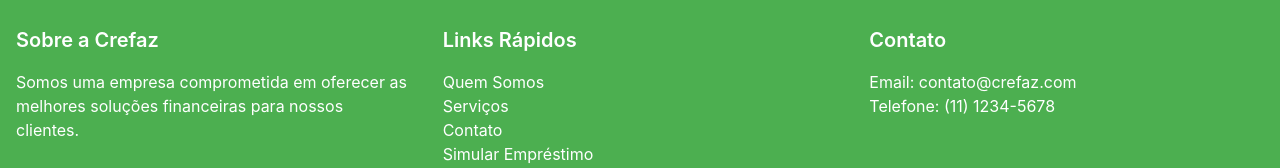
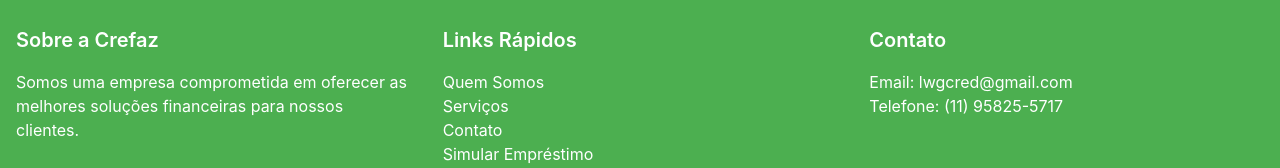
Before and after one commit to pixeldreamdev/integracao-api, a Next.js app: page / in a window 1280 px wide. Shown: the part 1918-2086 px from the top of the page. Built offline with nearby package versions, Linux system fonts and the light colour scheme.

Commit message:
att contatos

```diff
--- a/package.json
+++ b/package.json
@@ -22,7 +22,7 @@
     "react": "^18.2.0",
     "react-dom": "^18.2.0",
     "react-hook-form": "^7.50.1",
-    "react-icons": "^4.10.1",
+    "react-icons": "^4.12.0",
     "shadcn-ui": "^0.9.0",
     "sweetalert2": "^11.14.0",
     "tailwind-merge": "^2.5.2",
--- a/src/app/page.js
+++ b/src/app/page.js
@@ -5,6 +5,7 @@
 import HeroSection from './components/HeroSection';
 import ServiceBox from './components/ServiceBox';
 import CTASection from './components/CTASection';
+import { FaEnvelope, FaWhatsapp } from 'react-icons/fa';
 
 export default function Home() {
   return (
@@ -103,8 +104,8 @@
             </div>
             <div>
               <h3 className="text-xl font-semibold mb-4">Contato</h3>
-              <p>Email: contato@crefaz.com</p>
-              <p>Telefone: (11) 1234-5678</p>
+              <p>Email: lwgcred@gmail.com</p>
+              <p>Telefone: (11) 95825-5717</p>
             </div>
           </div>
         </div>
```
Also changed, not shown: 1 other file (tests, documents, lock files or other folders).
